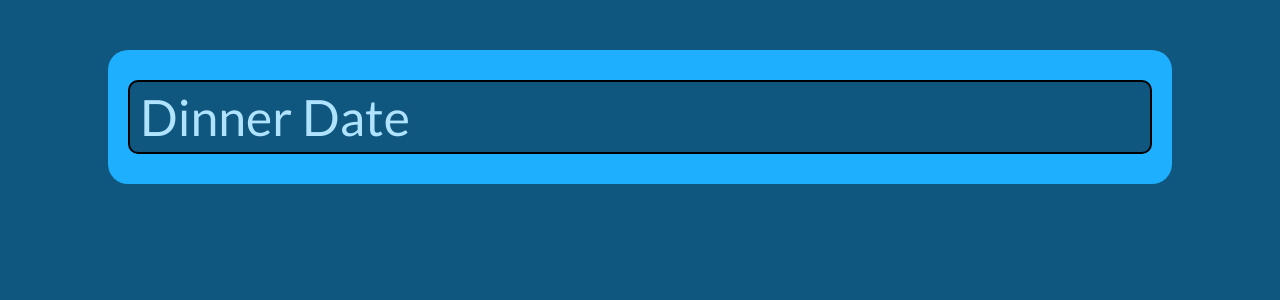
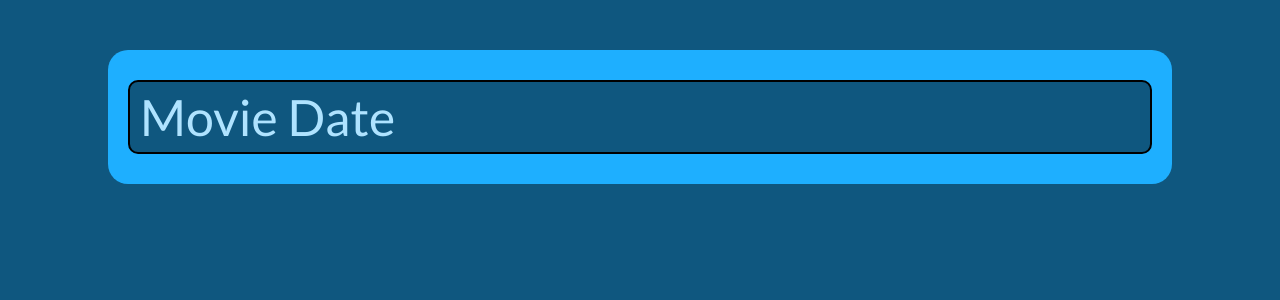
Before and after one commit to mattchere/voucher-app, a React (Create React App) app: page / in a window 1280 px wide. Shown: the top 300 px of the page. Built offline with nearby package versions, Linux system fonts and the light colour scheme.

Commit message:
Modify content

```diff
--- a/src/components/App.js
+++ b/src/components/App.js
@@ -9,8 +9,8 @@ class App extends Component {
     this.state = {
       vouchers: [
         {
-          title: 'Dinner Date',
-          description: 'This voucher entitles you to one dinner date with your lovely boyfriend paid by him. This also includes transport to the dinner venue and dessert (the most important part)! Use whenever you wish (:',
+          title: 'Movie Date',
+          description: 'This voucher entitles you to one movie date with your lovely boyfriend paid by him. This also includes lunch/dinner and transportation to the venue, so use wisely!',
           show: false
         }
       ]
```
